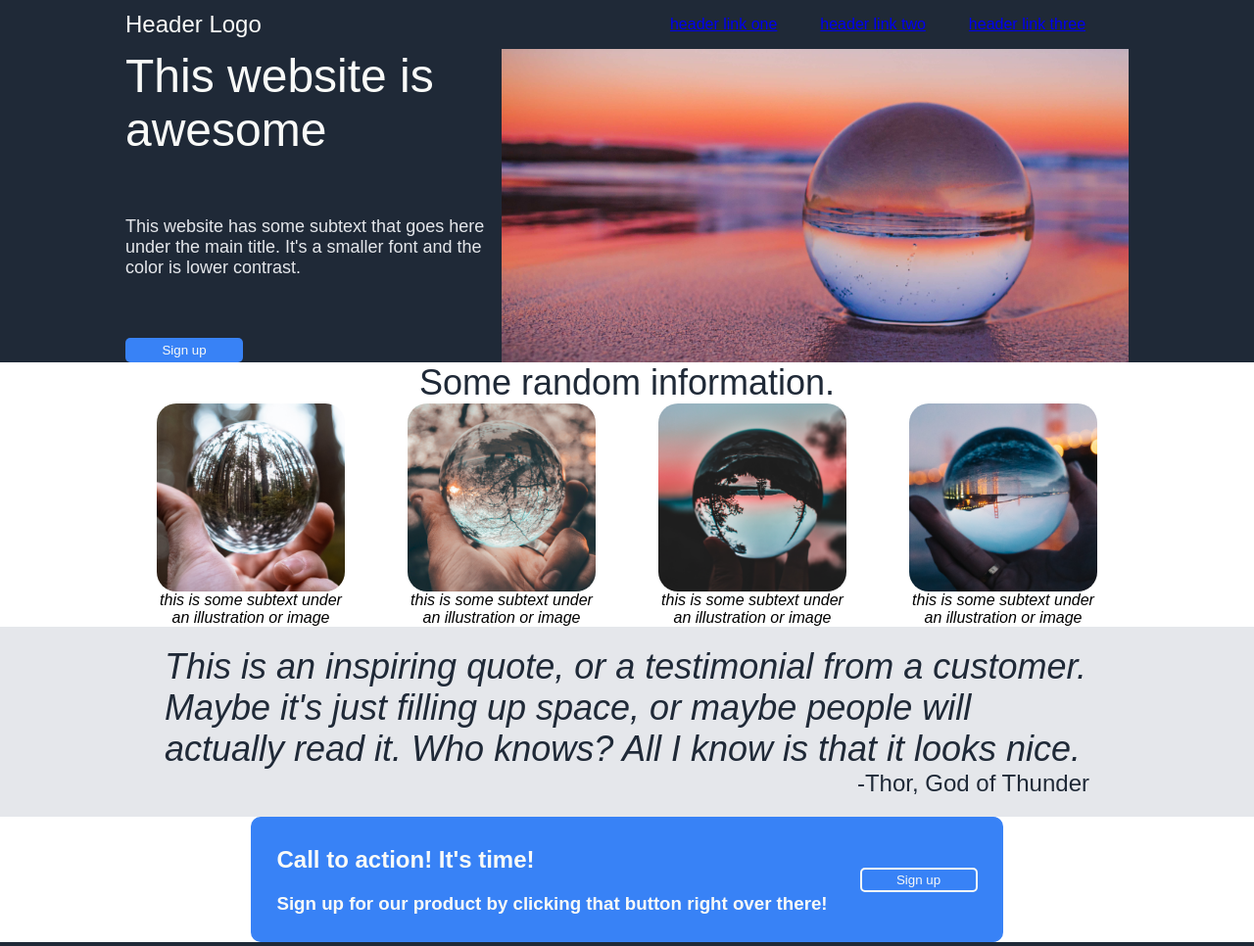
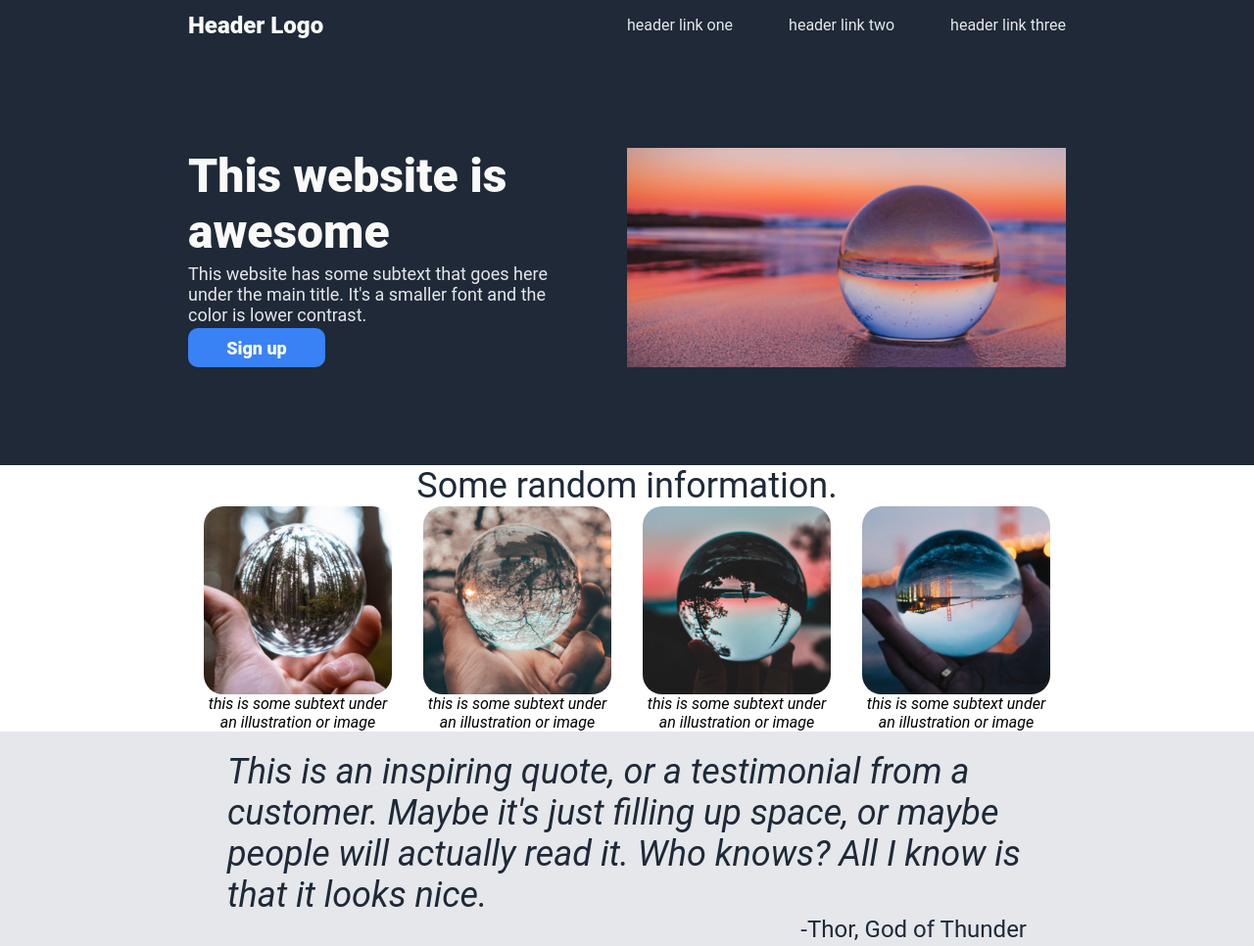
Before and after one commit to gnossiennes/landing-page-TOP, a plain HTML site: page index.html in a window 1280 px wide. Shown: the top 966 px of the page at 98% size. Drawn offline with Linux system fonts and the light colour scheme.

Commit message:
Apply margin/padding/button styling to header

```diff
--- a/stylesheet.css
+++ b/stylesheet.css
@@ -7,11 +7,11 @@
 
 * {
     box-sizing: border-box;
-    font-family:Arial, Helvetica, sans-serif
+    font-family: "Roboto";
 }
 
 body {
-    width: 100vw;
+    width: 100%;
     height: 100vh;
     display: flex;
     flex-direction: column;
@@ -25,8 +25,8 @@ body {
     display: flex;
     flex-direction: column;
     background-color: var(--dark-color);
-    width: 100vw;
-    justify-content: center;
+    width: 100%;
+    justify-content: space-between;
     align-items: center;
     color: var(--white-color);
 }
@@ -34,11 +34,11 @@ body {
 .card-section {
     display: flex;
     flex-direction: column;
-    width: 80vw;
+    width: 70vw;
 }
 
 .quote-block {
-    width: 100vw;
+    width: 100%;
     display: flex;
     flex-direction: column;
     background-color: var(--light-color);
@@ -59,7 +59,7 @@ body {
 }
 
 .footer {
-    width: 100vw;
+    width: 100%;
     display: flex;
     justify-content: center;
     background-color: var(--dark-color);
@@ -70,17 +70,22 @@ body {
 /* Header Section */
 
 nav {
-    width: 80vw;
+    width: 70vw;
     display: flex;
-    justify-content: space-evenly;
+    justify-content: space-between;
     align-items: center;
 }
 ul {
     list-style-type: none;
     display: flex;
-    justify-content: space-evenly;
+    justify-content: space-between;
     flex: 1;
     padding: 0;
+}
+
+a {
+    text-decoration: none;
+    color: var(--light-color);
 }
 
 .logo {
@@ -89,16 +94,17 @@ ul {
     justify-content: flex-start;
     align-items: center;
     font-size: 24px;
-        font-weight: extra-bold;
-
+    font-weight: 800;
 }
 
 
 /* hero section (captured in header for header bg) */
 
 .hero-section {
-    width: 80vw;
+    width: 70vw;
     display: flex;
+    margin: 100px;
+    gap: 50px;
 }
 
 .hero-content {
@@ -106,17 +112,16 @@ ul {
     flex-direction: column;
     flex: 1;
     justify-content: space-between;
-
 }
 
 .hero-image > img {
     display: flex;
-    max-width: 50vw;
+    max-width: 35vw;
 }
 
 .title {
     font-size: 48px;
-    font-weight: extra-bold;
+    font-weight: 800;
 }
 
 .hero-content > .subtitle {
@@ -125,12 +130,18 @@ ul {
 }
 
 .hero-content > .button {
-    height: 25px;
-    width: 120px;
-    border-radius: 5px;
+    height: 30px;
+    width: 140px;
+    border-radius: 10px;
     border: none;
+    display: flex;
+    justify-content: center;
+    align-items: center;
     background-color: var(--button-color);
-    color: var(--white-color)
+    color: var(--white-color);
+    font-size: 18px;
+    font-weight: 800;
+    padding: 20px;
 }
 
 /* card section */
@@ -158,6 +169,7 @@ ul {
 
 .card > img {
     border-radius: 20px;
+    max-width: 400px;
 }
 
 .card > .card-subtext {
@@ -172,7 +184,7 @@ ul {
     display: flex;
     flex-direction: column;
     justify-content: center;
-    width: 80vw;
+    width: 70vw;
     padding: 20px 40px;
     gap: 0px;
 }
```
